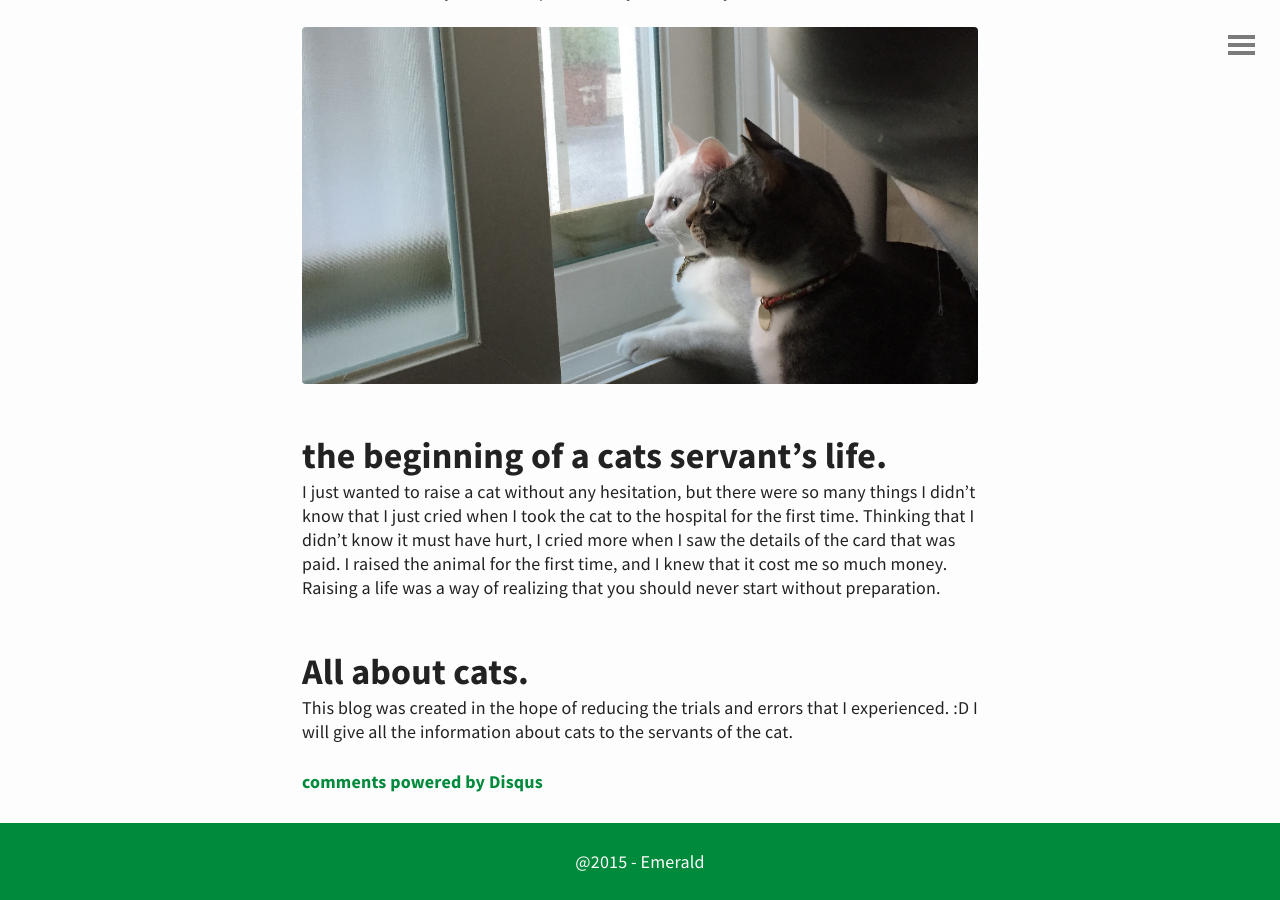
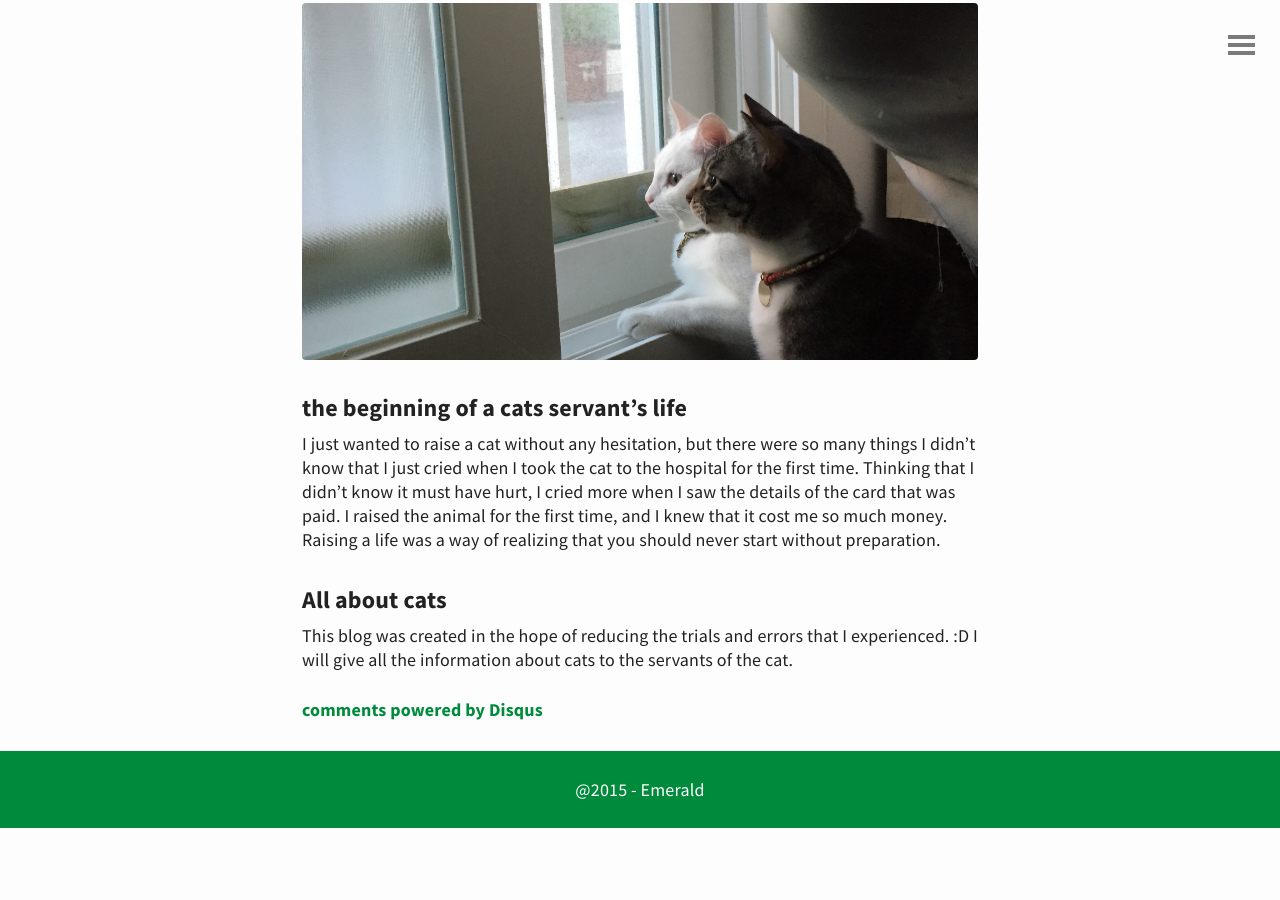
Before and after one commit to leedahae/all-about-cats, a Jekyll site: the page built from _posts/2019-12-12-korean-cat-servant.md, in a window 1280 px wide and 900 px high, scrolled down 902 px. Built offline with Jekyll 4.4.1, drawn with Linux system fonts in a browser that asks for light colours; comment, search, counter and statistics services are not loaded; after the commit the page ends 1730 px from its top, so only the background shows below that.

Commit message:
첫글 수정
수정

```diff
--- a/_posts/2019-12-12-korean-cat-servant.md
+++ b/_posts/2019-12-12-korean-cat-servant.md
@@ -17,9 +17,7 @@ tags:
 description: This blog was created in the hope of reducing the trials and errors that I experienced. :D I will give all the information about cats to the servants of the cat.
 ---
 
-## I have two cats. Com and Dal:)
-
-
+### I have two cats. Com and Dal:)
 
 Com is a 5-year-old Korean shot-hair male, Dal is a 3-year-old Turkish Angora female, and I am still a servant who is learning about cats.
 The charming Com with a chubby-bellied likes to knead in my arms, an sharp Dal that often sets its claws. Dal like to hold their servants. They make me spend money and hurt my wrist.
@@ -28,16 +26,14 @@ The charming Com with a chubby-bellied likes to knead in my arms, an sharp Dal t
 
 
 
-
-
-## the beginning of a cats servant's life.
+### the beginning of a cats servant's life
 
 I just wanted to raise a cat without any hesitation, but there were so many things I didn't know that I just cried when I took the cat to the hospital for the first time. Thinking that I didn't know it must have hurt, I cried more when I saw the details of the card that was paid. I raised the animal for the first time, and I knew that it cost me so much money.
 Raising a life was a way of realizing that you should never start without preparation.
 
 
 
-## All about cats.
+### All about cats
 
 This blog was created in the hope of reducing the trials and errors that I experienced. :D
 I will give all the information about cats to the servants of the cat.
```
